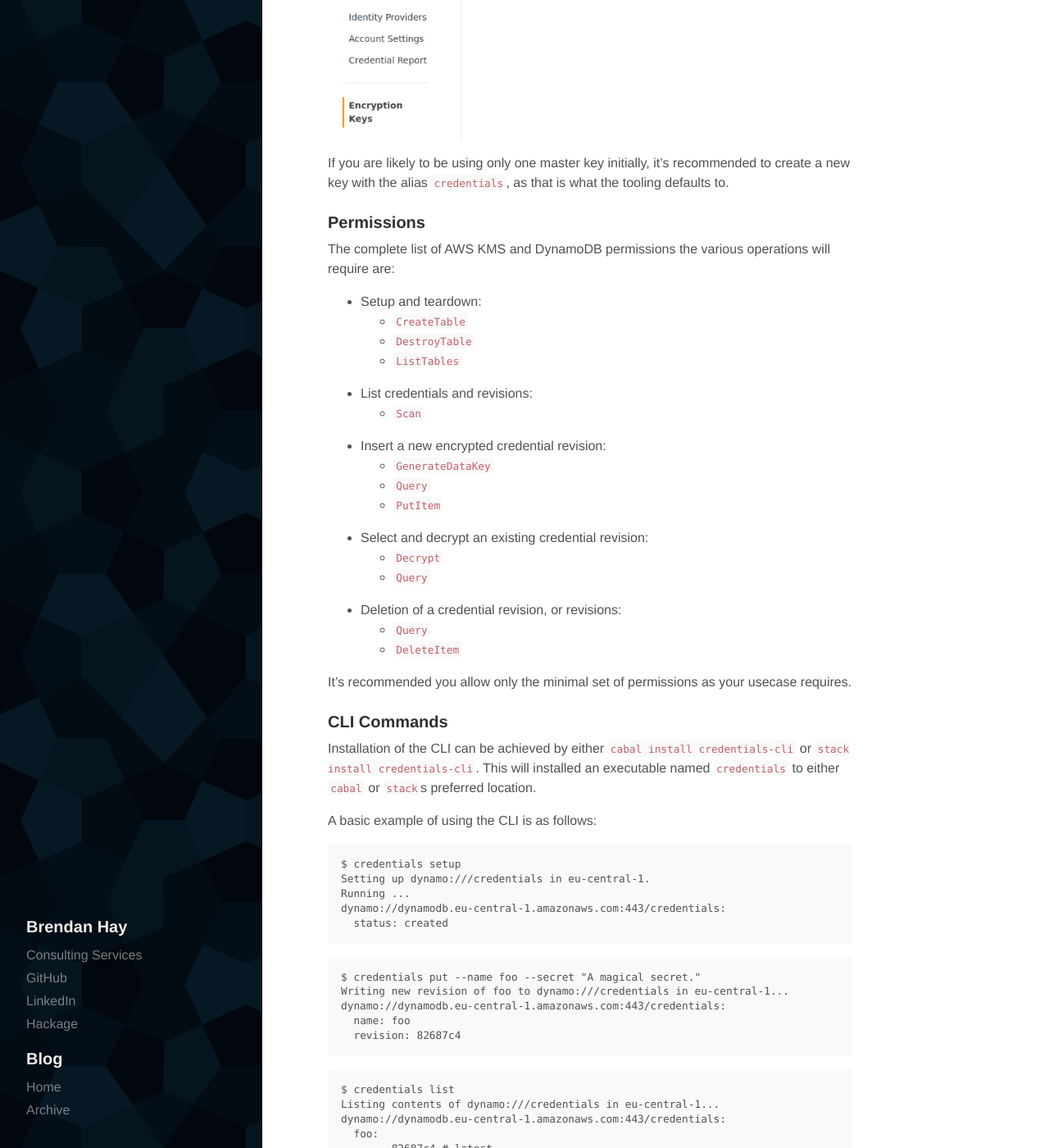
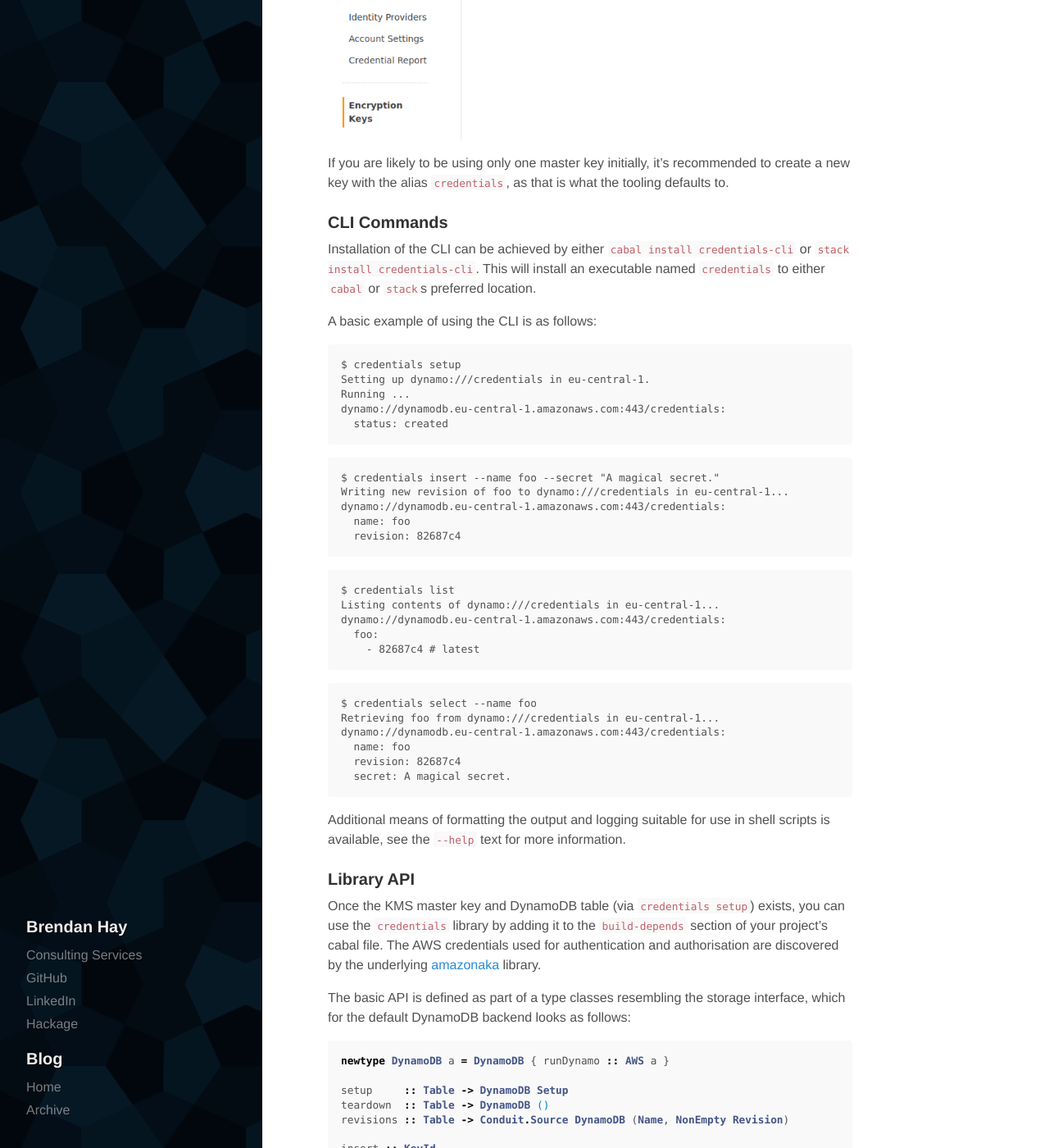
Before and after one commit to brendanhay/brendanhay.github.io, a Jekyll site: the page built from _posts/2016-08-07-credentials.md, in a window 1280 px wide and 1400 px high, scrolled down 5487 px. Shown: the whole window at 82% size. Built offline with Jekyll 4.4.1, drawn with Linux system fonts in a browser that asks for light colours; some of the changed text lies outside the part shown.

Commit message:
Updating post date

````diff
--- a/_posts/2016-08-06-credentials.md
+++ b/_posts/2016-08-07-credentials.md
@@ -271,38 +271,13 @@ Identity and Access Management section of the Amazon developer's console:
 If you are likely to be using only one master key initially, it's recommended to
 create a new key with the alias `credentials`, as that is what the tooling defaults to.
 
-### Permissions
-
-The complete list of AWS KMS and DynamoDB permissions the various operations will
-require are:
-
-* Setup and teardown:
-    - `CreateTable`
-    - `DestroyTable`
-    - `ListTables`
-* List credentials and revisions:
-    - `Scan`
-* Insert a new encrypted credential revision:
-    - `GenerateDataKey`
-    - `Query`
-    - `PutItem`
-* Select and decrypt an existing credential revision:
-    - `Decrypt`
-    - `Query`
-* Deletion of a credential revision, or revisions:
-    - `Query`
-    - `DeleteItem`
-
-It's recommended you allow only the minimal set of permissions as your usecase
-requires.
-
 
 ### CLI Commands
 
-Installation of the CLI can be achieved by either `cabal
-install credentials-cli` or `stack install credentials-cli`. This will
-installed an executable named `credentials` to either `cabal` or `stack`s
-preferred location.
+Installation of the CLI can be achieved by either `cabal install
+credentials-cli` or `stack install credentials-cli`. This will install an
+executable named `credentials` to either `cabal` or `stack`s preferred
+location.
 
 A basic example of using the CLI is as follows:
 
@@ -315,7 +290,7 @@ dynamo://dynamodb.eu-central-1.amazonaws.com:443/credentials:
 ```
 
 ```
-$ credentials put --name foo --secret "A magical secret."
+$ credentials insert --name foo --secret "A magical secret."
 Writing new revision of foo to dynamo:///credentials in eu-central-1...
 dynamo://dynamodb.eu-central-1.amazonaws.com:443/credentials:
   name: foo
````
Also changed, not shown: other parts of _posts/2016-08-07-credentials.md (+3 -3 lines).
